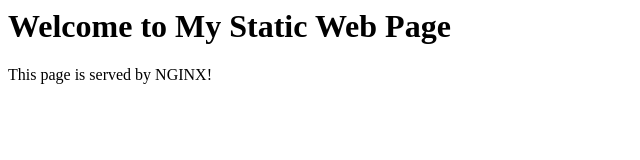
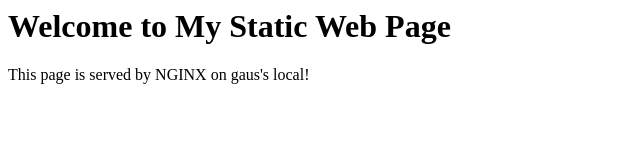
Before and after one commit to Gausahmed/nginx-static, a plain HTML site: page index.html in a window 1280 px wide. Shown: the full height of the page, 0-640 px from the left. Drawn offline with Linux system fonts and the light colour scheme.

Commit message:
Update index.html

```diff
--- a/index.html
+++ b/index.html
@@ -4,6 +4,6 @@
 </head>
 <body>
   <h1>Welcome to My Static Web Page</h1>
-  <p>This page is served by NGINX!</p>
+  <p>This page is served by NGINX on gaus's local!</p>
 </body>
 </html>
```
